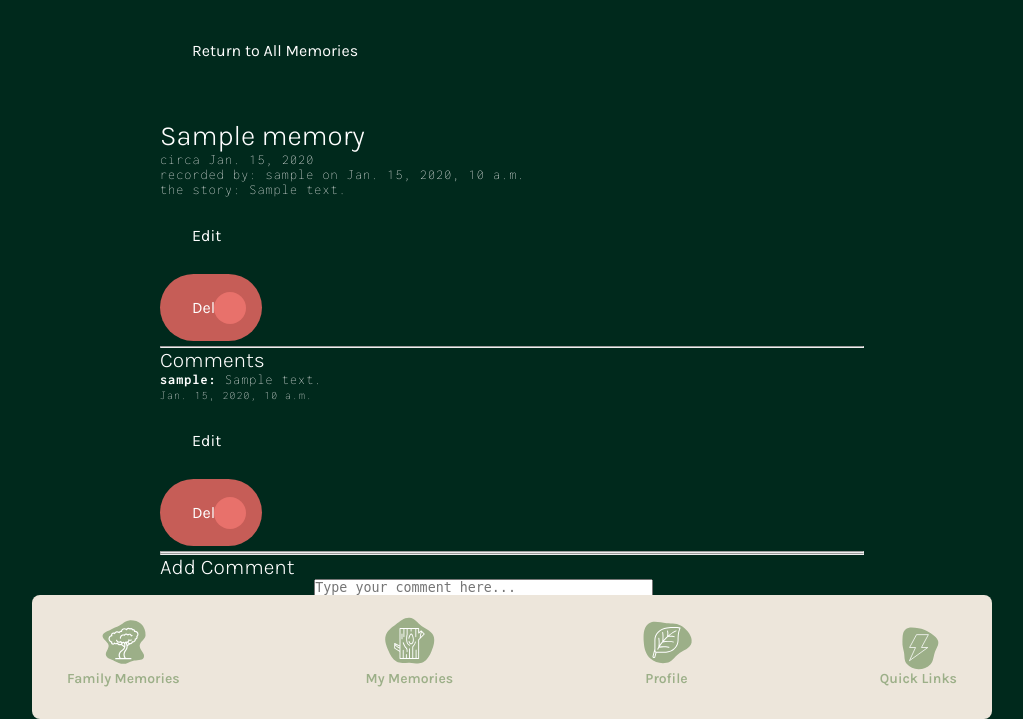
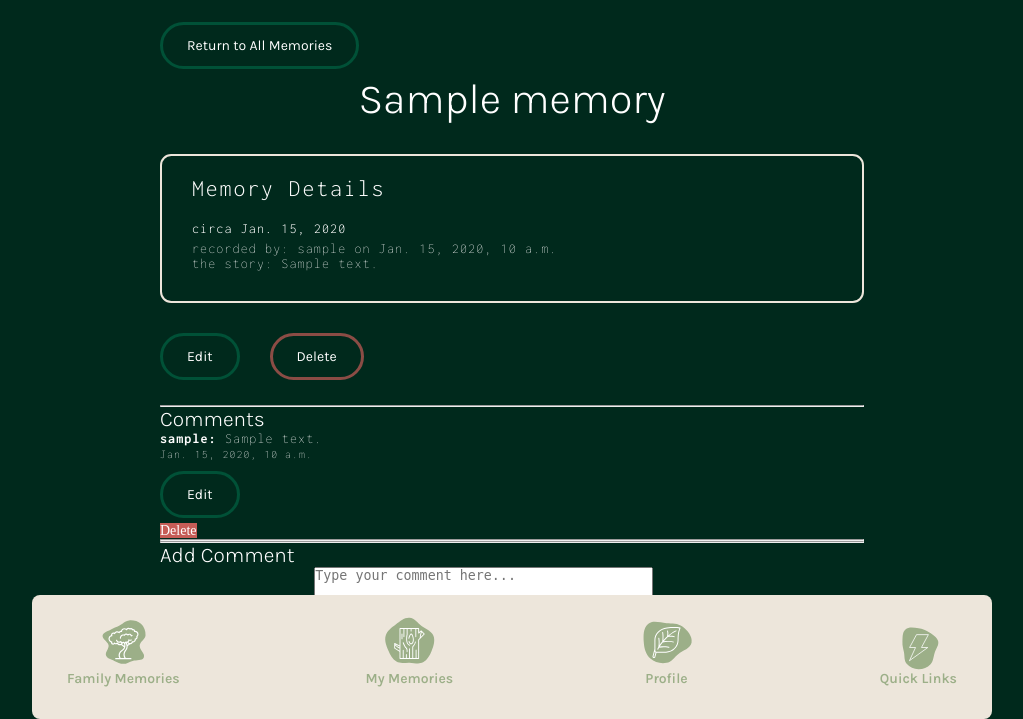
Before and after one commit to lanewells/rooted, a Django app: page /memories/1/ in a window 1280 px wide. Shown: the part 81-800 px from the top of the page, without its empty margins (128-1151 px from the left). Run offline with Django 5.2, Linux system fonts and the light colour scheme; a user stored in the database is signed in; tables that the repository leaves empty hold one stand-in row (values such as "Sample post").

Commit message:
Added styling to memory details page.

```diff
--- a/main_app/static/css/base.css
+++ b/main_app/static/css/base.css
@@ -82,7 +82,7 @@ header p {
   font-size: 3em;
 }
 
-h1, h2, h3, .btn {
+h1, h2, h3, .btn, .link-subtle {
   font-family: "Karla", serif;
   font-optical-sizing: auto;
   font-weight: 300;
--- a/main_app/static/css/details.css
+++ b/main_app/static/css/details.css
@@ -14,6 +14,10 @@
     margin-bottom: 5px;
 }
 
+.date {
+    font-weight: 300;
+}
+
 .btn-container {
     display: flex;
     flex-flow: row wrap;
--- a/main_app/static/css/forms.css
+++ b/main_app/static/css/forms.css
@@ -74,3 +74,11 @@ fieldset ul {
 .link-subtle:hover {
     border: 3px solid var(--primary-color);
   }
+
+.danger {
+    border: 3px solid rgba(198, 92, 87, .7);
+}
+
+.danger:hover {
+    border: 3px solid var(--danger-color);
+}
--- a/main_app/templates/main_app/memories/memory_detail.html
+++ b/main_app/templates/main_app/memories/memory_detail.html
@@ -1,19 +1,28 @@
-{% extends 'main_app/base.html' %} {% load static %} {% block content %}
+{% extends 'main_app/base.html' %} {% load static %}
+{% block head %}
+<link rel="stylesheet" href="{% static 'css/details.css' %}" />
+<link rel="stylesheet" href="{% static 'css/forms.css' %}" />
+{% endblock %}
+
+{% block content %}
 
 <div class="page-header">
-    <a href="{% url 'memory-list' %}" class="btn btn-sm btn-return">Return to All Memories</a>
+    <a href="{% url 'memory-list' %}" class="link-subtle"><span>Return to All Memories</span></a>
+    <h1>{{ memory.title }}</h1>
 </div>
-
 <div class="page-content">
-    <h1>{{ memory.title }}</h1>
-    <p>circa {{ memory.memory_date }}</p>
-    <p>recorded by: {{ memory.created_by }} on {{ memory.created }}</p>
-    <p>the story: {{ memory.description }}</p>
-
-    {% if user == memory.created_by %}
-        <a href="{% url 'memory-update' memory.id %}" class="btn btn-warn">Edit</a>
-        <a href="{% url 'memory-delete' memory.id %}" class="btn btn-danger">Delete</a>
-    {% endif %}
+    <div class="info">
+        <p class="subtitle">Memory Details</p>
+        <p class="attribute date">circa {{ memory.memory_date }}</p>
+        <p>recorded by: {{ memory.created_by }} on {{ memory.created }}</p>
+        <p>the story: {{ memory.description }}</p>
+    </div>
+        {% if user == memory.created_by %}
+        <div class="btn-container">
+            <a href="{% url 'memory-update' memory.id %}" class="link-subtle">Edit</a>
+            <a href="{% url 'memory-delete' memory.id %}" class="link-subtle danger">Delete</a>
+        </div>
+        {% endif %}
 
     <hr />
     <h2>Comments</h2>
@@ -23,8 +32,8 @@
             <p><small>{{ comment.created }}</small></p>
 
             {% if user == comment.created_by %}
-            <a href="{% url 'comment-update' comment.id %}" class="btn btn-sm btn-warn">Edit</a>
-            <a href="{% url 'comment-delete' comment.id %}" class="btn btn-sm btn-danger">Delete</a>
+            <a href="{% url 'comment-update' comment.id %}" class="link-subtle">Edit</a>
+            <a href="{% url 'comment-delete' comment.id %}" class="btn-danger">Delete</a>
             {% endif %}
             <hr>
         {% empty %}
--- a/main_app/templates/main_app/memories/my_memories.html
+++ b/main_app/templates/main_app/memories/my_memories.html
@@ -7,14 +7,13 @@
 
 <div class="page-header">
     <h1>My Memories</h1>
-    <div>
+    <div class="btn-container">
       <a class="btn btn-primary" href="{% url 'memory-create' %}">
         <span class="text">Add New Memory</span>
         <img src="{% static 'images/plus-green.svg' %}" alt="Plus icon" width="16" height="16">
       </a>
     </div>
-  </div>
-
+</div>
 
 <div class="page-content">
 {% if memories %}
```
